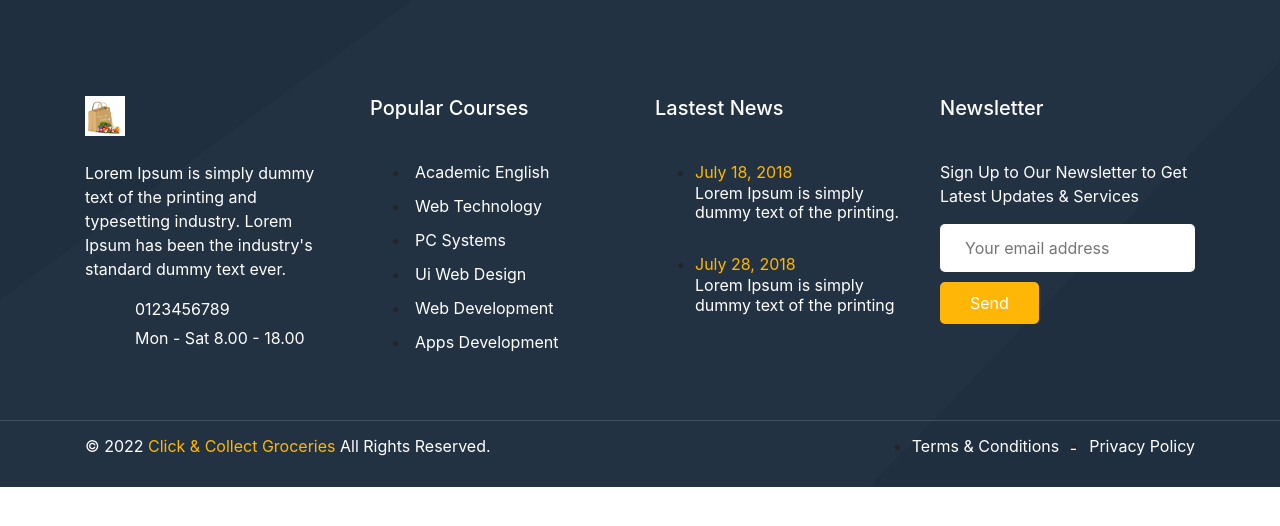
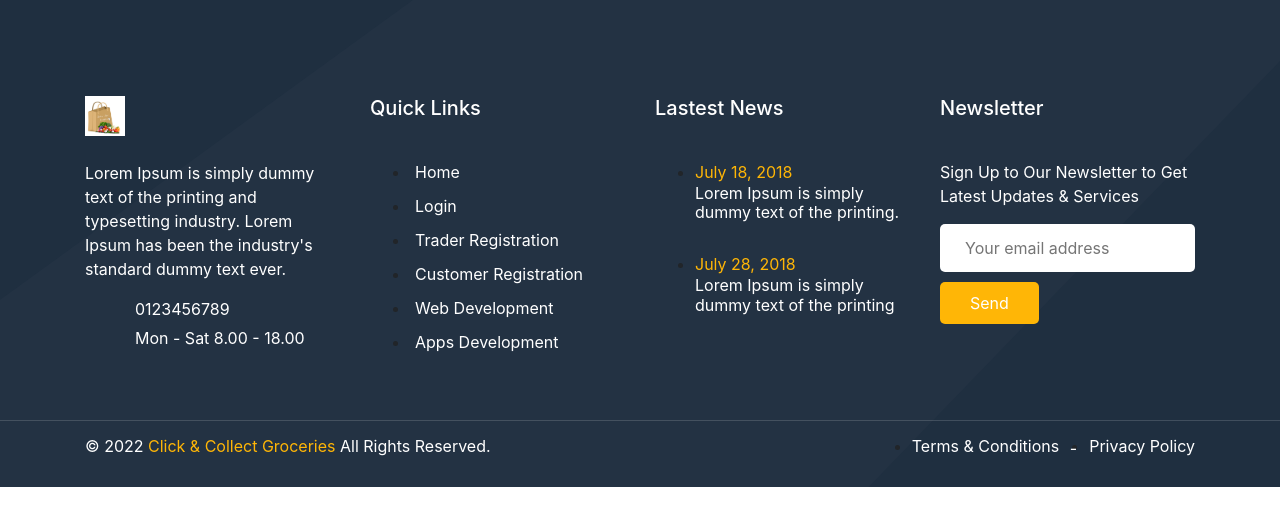
Before and after one commit to janakjk21/Click-collect, a PHP site: page /xe/footer.php in a window 1280 px wide. Shown: the top 526 px of the page. Run offline with PHP 8.4, Linux system fonts and the light colour scheme.

Commit message:
updates on customer profile

```diff
--- a/cart.php
+++ b/cart.php
@@ -1,5 +1,5 @@
 <?php
-// session_start();
+//session_start();
 include('connection.php');
 $active = 'Cart';
 
--- a/footer.php
+++ b/footer.php
@@ -26,12 +26,12 @@
                     </div><!-- widget end -->
                     <div class="col-lg-3 col-md-6 col-sm-6">
                         <div class="widget course-links-widget">
-                            <h5 class="widget-title">Popular Courses</h5>
+                            <h5 class="widget-title">Quick Links</h5>
                             <ul class="courses-link-list">
-                                <li><a href="#"><i class="fas fa-long-arrow-alt-right"></i>Academic English</a></li>
-                                <li><a href="#"><i class="fas fa-long-arrow-alt-right"></i>Web Technology</a></li>
-                                <li><a href="#"><i class="fas fa-long-arrow-alt-right"></i>PC Systems</a></li>
-                                <li><a href="#"><i class="fas fa-long-arrow-alt-right"></i>Ui Web Design</a></li>
+                                <li><a href="index.php"><i class="fas fa-long-arrow-alt-right"></i>Home</a></li>
+                                <li><a href="login.php"><i class="fas fa-long-arrow-alt-right"></i>Login</a></li>
+                                <li><a href="traderreg.php"><i class="fas fa-long-arrow-alt-right"></i>Trader Registration</a></li>
+                                <li><a href="register.php"><i class="fas fa-long-arrow-alt-right"></i>Customer Registration</a></li>
                                 <li><a href="#"><i class="fas fa-long-arrow-alt-right"></i>Web Development</a></li>
                                 <li><a href="#"><i class="fas fa-long-arrow-alt-right"></i>Apps Development</a></li>
                             </ul>
--- a/navbar.php
+++ b/navbar.php
@@ -208,11 +208,11 @@ if (!empty($header[0]['currency_format'])) {
                                         $image = $email_pass['imagee'];
                                         */
 
-                                $sql = "SELECT * FROM customer WHERE customer_id='$name'";
+                                $sql = "SELECT * FROM CUSTOMER WHERE CUSTOMER_ID='$customer_id'";
                                 $query = oci_parse($conn, $sql);
                                 oci_execute($query);
                                 $email_pass = oci_fetch_array($query);
-                                $customer_name = $email_pass['CUSTOMER_NAME'];
+                                $customer_name = $email_pass['NAME'];
                                 $image = $email_pass['IMAGE'];
 
                             ?>
```
Also changed, not shown: customer-profile.php (+6 -9 lines), traderreg.php (+4 -4 lines).
